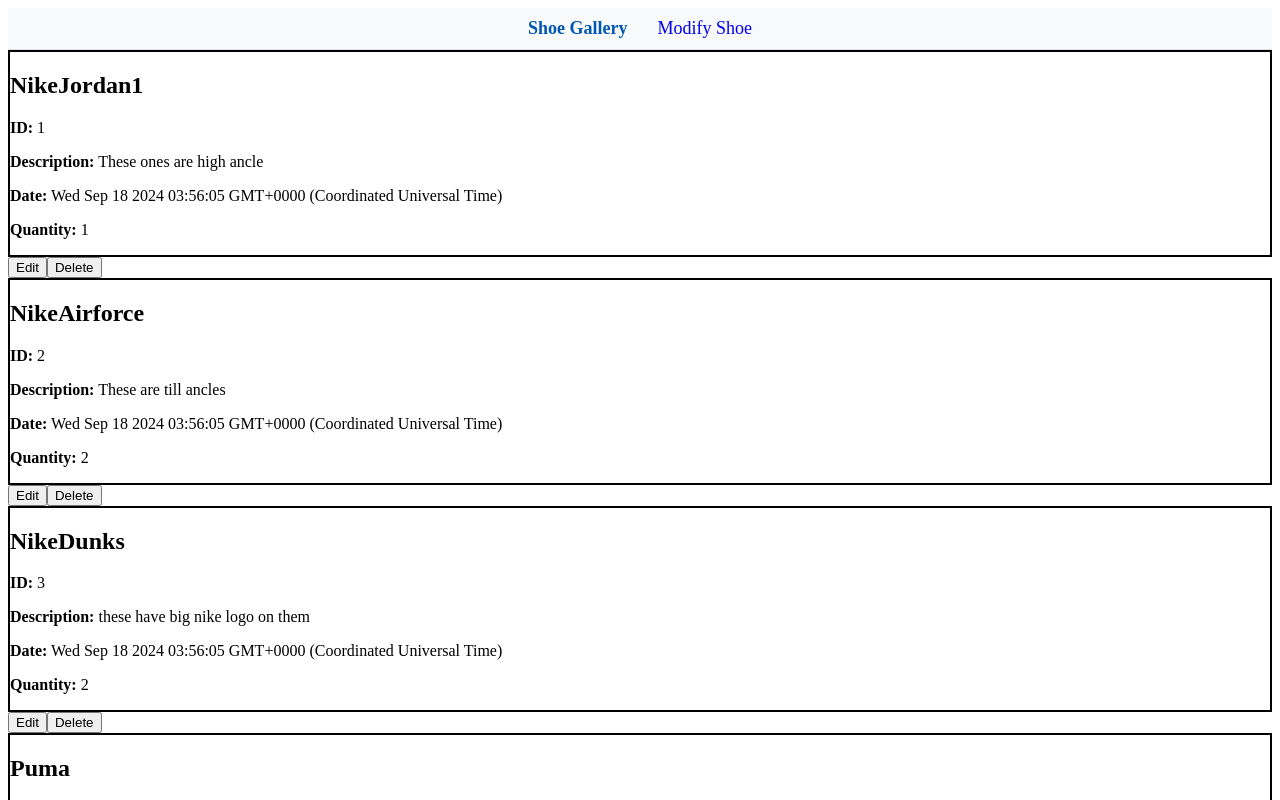
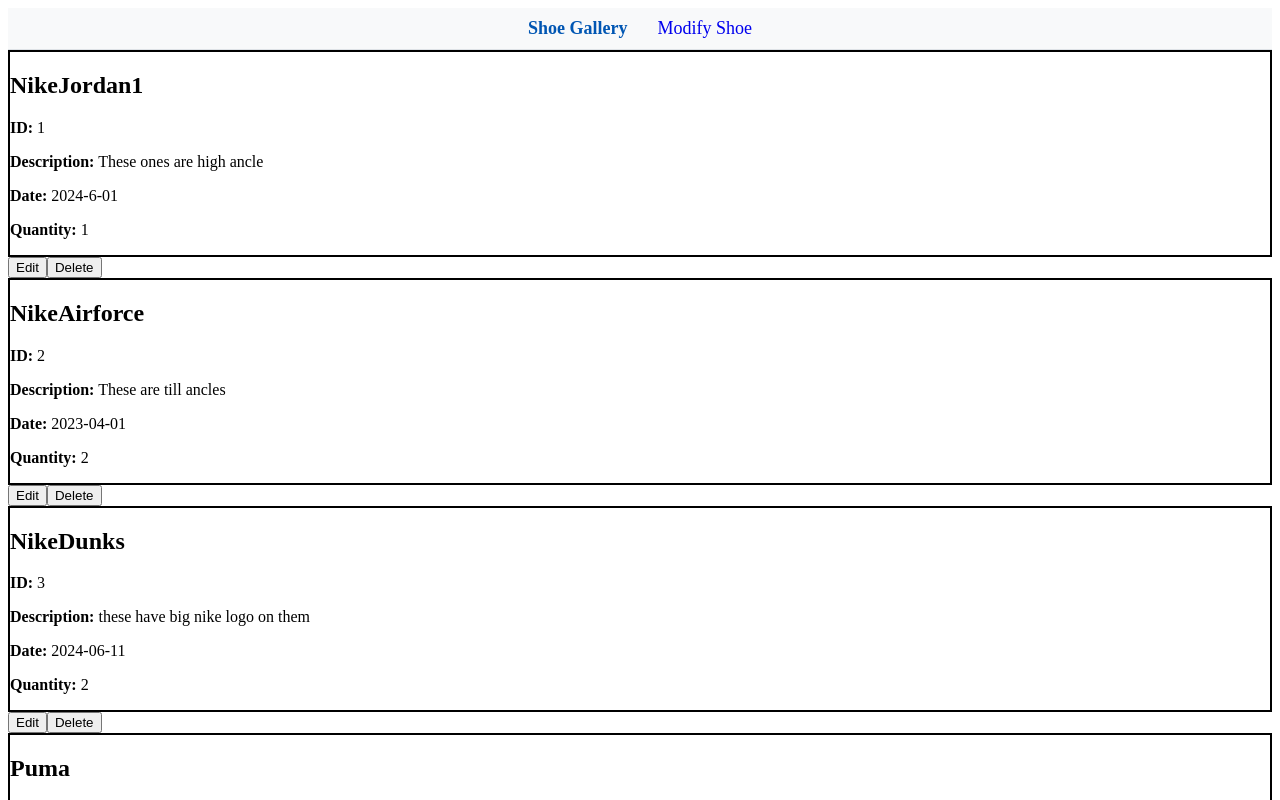
Before and after one commit to 28Prabh/Prabhjeet-Singh-Learning-Angular-, an Angular app: page /shoes in a window 1280 px wide. Shown: the top 800 px of the page. Built offline with nearby package versions, Linux system fonts and the light colour scheme.

Commit message:
Resolved the date issue

```diff
--- a/src/app/DataTypeInterface/shoe.ts
+++ b/src/app/DataTypeInterface/shoe.ts
@@ -4,6 +4,6 @@
   id: number;
   name: string;
   description?: string; // Optional property
-  Date: Date ;
+  Date: string ;
   quantity: number;
 }
--- a/src/app/file/mock-content.ts
+++ b/src/app/file/mock-content.ts
@@ -1,8 +1,8 @@
 import {DataType} from "../DataTypeInterface/shoe";
 
 export let shoeList: DataType[] = [
-  { id: 1, name: 'NikeJordan1', description: 'These ones are high ancle', Date: new Date(), quantity: 1},
-  { id: 2, name: 'NikeAirforce', description:'These are till ancles', Date: new Date(), quantity: 2},
-  { id: 3, name: 'NikeDunks', description: 'these have big nike logo on them', Date: new Date(), quantity: 2},
-  { id: 4, name: 'Puma', description: 'Its a competetor of Nike', Date: new Date(), quantity: 3},
+  { id: 1, name: 'NikeJordan1', description: 'These ones are high ancle', Date: "2024-6-01", quantity: 1},
+  { id: 2, name: 'NikeAirforce', description:'These are till ancles', Date: "2023-04-01", quantity: 2},
+  { id: 3, name: 'NikeDunks', description: 'these have big nike logo on them', Date: "2024-06-11", quantity: 2},
+  { id: 4, name: 'Puma', description: 'Its a competetor of Nike', Date: "2024-8-02", quantity: 3},
 ];
```
